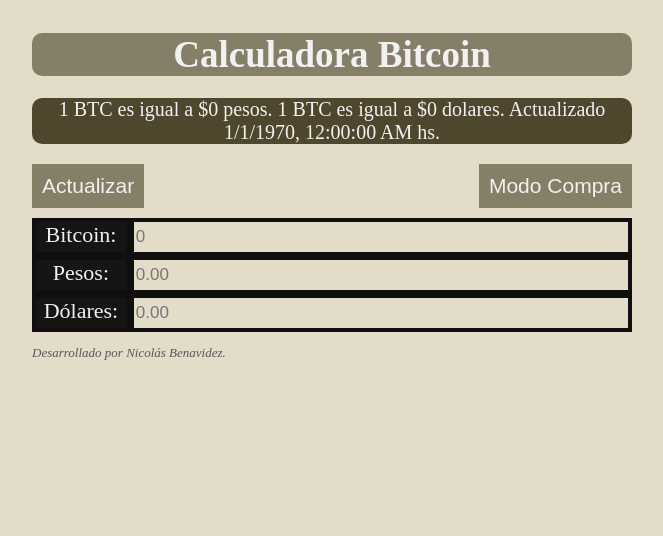
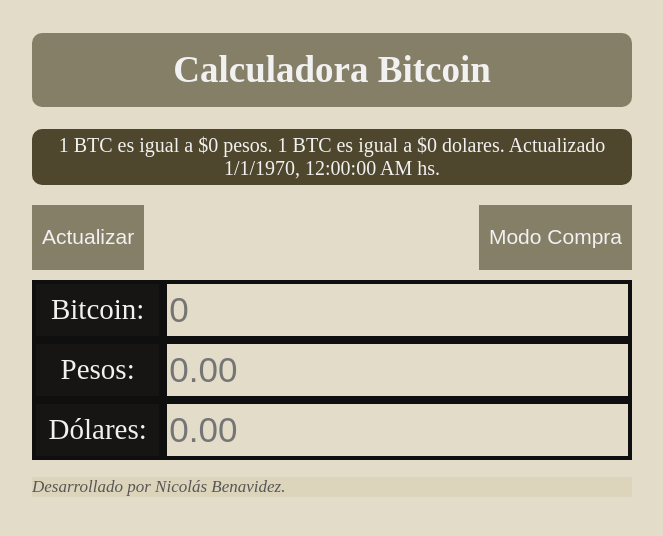
Before and after one commit to nicoben1x/nicoben1x.github.io, a plain HTML site: page index.html in a window 1280 px wide. Shown: the whole page, without its empty margins (308-971 px from the left). Drawn offline with Linux system fonts and the light colour scheme; no server answers.

Commit message:
Se mejoro la interfaz esteticamente

```diff
--- a/style.css
+++ b/style.css
@@ -16,7 +16,7 @@
 
 }
 .selectedItem{
-	background-color: #867f68;
+	background-color: #53471c;
 
 }
 #divjefe{
@@ -48,72 +48,83 @@
 
 }
 h1{
-	display:flex;
+	display: flex;
     flex-direction: column;
-	width:100%;
-	font-size: 27px;
-	background-color:#867f68;
+    width: 100%;
+    font-size: 40px;
+    background-color: #867f68;
     text-align: center;
-	color:#F1F1F1;
+    color: #F1F1F1;
     border-radius: 10px;
     margin-bottom: 2px;
+    height: 74px;
+    align-items: center;
+    justify-content: center;
 }
 #parrafo{
-	display:flex;
+	display: flex;
     flex-direction: column;
-	width:100%;
-	font-size: 13px;
-	background-color:#4f472d;
+    width: 100%;
+    font-size: 15px;
+    background-color: #4f472d;
     text-align: center;
-	color:#F1F1F1;
+    color: #F1F1F1;
     border-radius: 10px;
+    height: 56px;
+    justify-content: center;
 
 }
 #idactualizar{
-	font-size: 16px;
+	font-size: 23px;
     background-color: #867f68;
     color: #F1F1F1;
     border-style: none;
     padding: 10px;
+    height: 65px;
 
 
 }
 
 #botonmodo{
-	font-size: 16px;
+	font-size: 23px;
     background-color: #867f68;
     color: #F1F1F1;
     border-style: none;
     padding: 10px;
+    height: 65px;
 
 
 }
 #botonmodo:active{
 	background-color: #b6ad8f;
+
 }
 #idactualizar:active{
 	background-color: #b6ad8f;
-	font-size:17px;
+	font-size:24px;
 	padding:9px;
 }
 
 label{
 
-	font-size: 22px;
+	font-size: 29px;
     background-color: #000000e6;
-
     display: flex;
-	width: 110px;
-	height: 30px;
+    width: 162px;
+    height: 52px;
     justify-content: center;
     color: #F1F1F1;
     border: 4px solid #100F0F;
+    display: flex;
+    flex-direction: column;
+    justify-content: center;
+    align-items: center;
 
 
 
 }
 label:active{
-	background-color: #777058;
+	background-color: #4d4837;
 
 }
 
@@ -122,7 +133,7 @@
 }
 
 .inputs{
-	font-size: 17px;
+	font-size: 35px;
 	background-color: #E2DCC8;
 	width: 100%;
 	border: 4px solid #100F0F;
@@ -139,8 +150,9 @@
 
 }
 #nico{
-	font-size: 13px;
+	font-size: 17px;
 	color: #575757;
+	background-color: #ddd5bb;
 }
 
 @media (max-width: 382px) {
```
Lines whose indentation alone changed are shown as unchanged.
